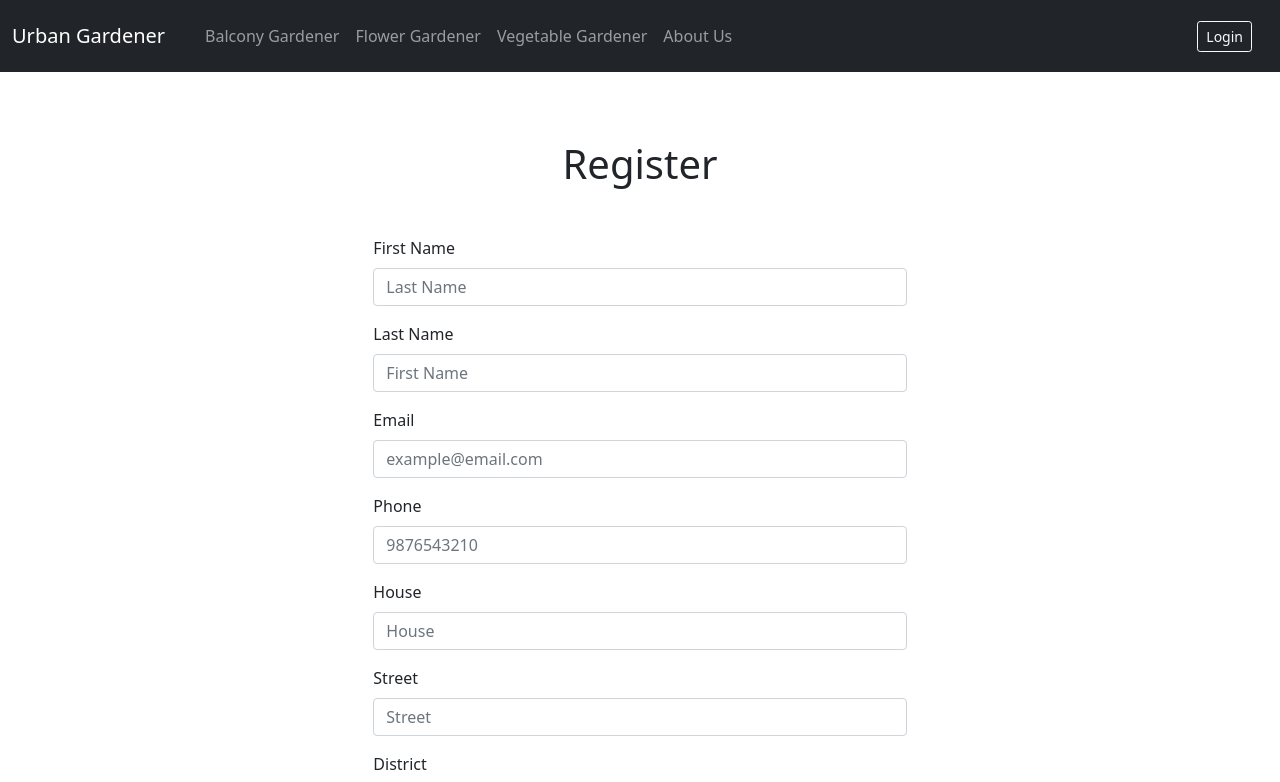
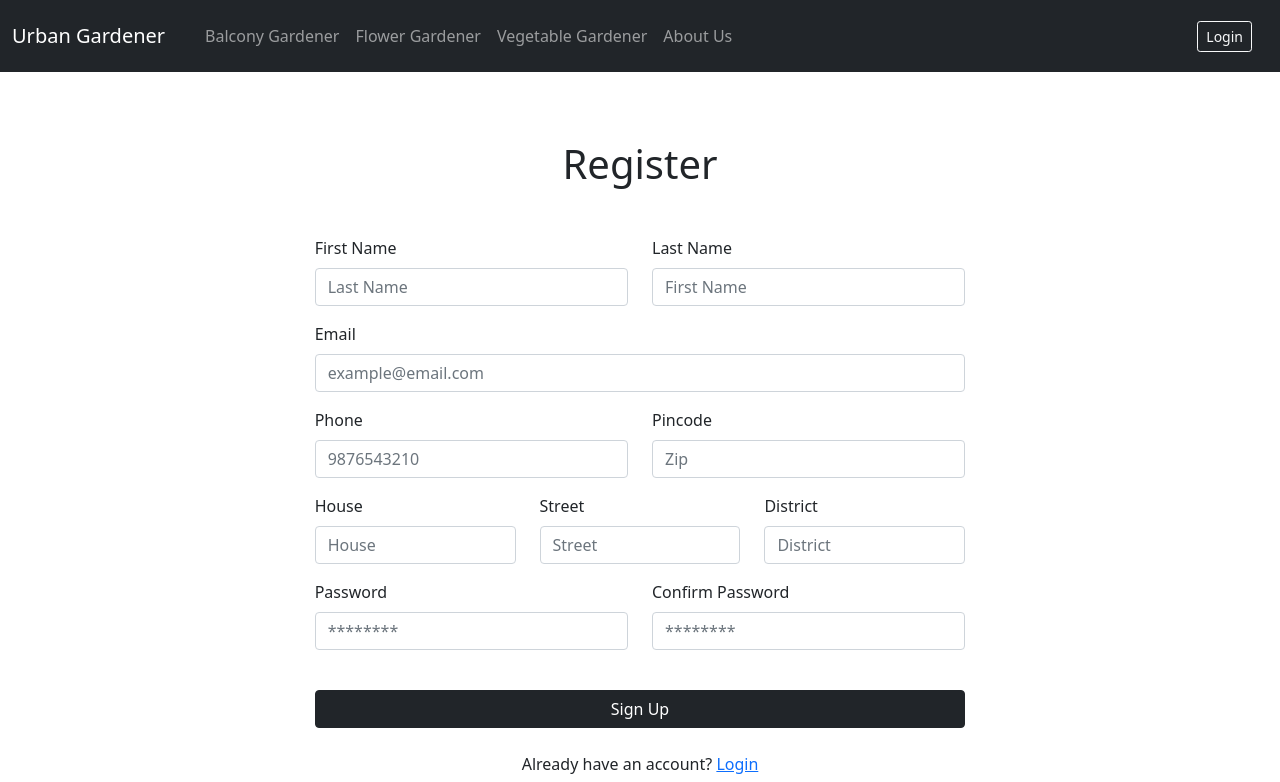
Before and after one commit to georgeclifford/gardenerbooking, a React (Create React App) app in the folder frontend/: page /register in a window 1280 px wide. Shown: the top 782 px of the page. Built offline with nearby package versions, Linux system fonts and the light colour scheme; no server answers; the HTML template or start-up script is replaced by a standard one.

Commit message:
Dashboard setup

```diff
--- a/frontend/package.json
+++ b/frontend/package.json
@@ -11,6 +11,7 @@
     "react": "^17.0.2",
     "react-bootstrap": "^2.1.2",
     "react-dom": "^17.0.2",
+    "react-pro-sidebar": "^0.7.1",
     "react-router-dom": "^6.2.1",
     "react-scripts": "5.0.0",
     "react-toastify": "^8.1.1",
--- a/frontend/src/App.js
+++ b/frontend/src/App.js
@@ -55,7 +55,7 @@ function App() {
   return (
     <Fragment>
       <Router>
-      <Navbar isAuth={isAuthenticated} />
+      <Navbar isLoggedin={isAuthenticated} />
           <Routes>
             <Route exact path="/" element = { <> <Carousel setAuth={!setAuth} /> <Cards setAuth={!setAuth} /> </> }/>
             <Route exact path="/login" element = { !isAuthenticated ? ( <Login setAuth = {setAuth} /> ) : ( <Navigate to="/dashboard" /> )} />
--- a/frontend/src/components/Dashboard.js
+++ b/frontend/src/components/Dashboard.js
@@ -1,11 +1,29 @@
 import React, {Fragment, useState, useEffect} from "react";
 import { toast } from "react-toastify";
-// import Sidebar from "./Sidebar";
+import Sidebar from "./Sidebar";
 
 const Dashboard = ({setAuth}) => {
 
-    const [fname,setFName] = useState("");
-    const [lname,setLName] = useState("");
+    // const [c_fname,setFName] = useState("");
+    // const [c_lname,setLName] = useState("");
+
+    const [inputs, setInputs] = useState({
+        fn: "",
+        ln: "",
+        ph: "",
+        un: "",
+        ps: "",
+        hs: "",
+        str: "",
+        pin: "",
+        dist: "",
+      });
+
+      const {fn,ln,un,ph,ps,hs,str,pin,dist} = inputs;
+
+      const onChange = (e) => {
+          setInputs({...inputs,[e.target.name] : e.target.value});
+      }
 
     async function getName() {
         try {
@@ -17,10 +35,14 @@ const Dashboard = ({setAuth}) => {
 
             const parseRes = await response.json();
 
-            console.log(parseRes);
+            // console.log(parseRes);
 
-            setFName(parseRes.c_fname);
-            setLName(parseRes.c_lname);
+            // setFName(parseRes.c_fname);
+            // setLName(parseRes.c_lname);
+
+            setInputs({...inputs, fn: parseRes.c_fname,
+                ln: parseRes.c_lname, ph: parseRes.c_phno, hs: parseRes.c_house,
+                str: parseRes.c_street, pin: parseRes.c_pin, dist: parseRes.c_dist, un: parseRes.username})
 
         } catch (err) {
 
@@ -29,23 +51,76 @@ const Dashboard = ({setAuth}) => {
         }
     }
 
-    const logout = (e) =>{
-        e.preventDefault();
-        localStorage.removeItem("token");
-        setAuth(false);
-        toast.success("Successfully Logged Out!");
-    }
-
     useEffect(() => {
         getName();
-    });
+    }, [0]);
 
     return (
         <Fragment>
-            {/* <Sidebar /> */}
-            <div className="pad1">
-                <h1>Welcome {fname} {lname} </h1>
-                <button className="btn btn-outline-danger" onClick={e => logout(e)}>Logout</button>
+            <div className="d-flex">
+                <Sidebar setAuth={setAuth}/>
+                <div className="pad1 col-lg-7 col-md-7 col-sm-7 m-auto">
+                    <h1 className="mb-5 text-center">Profile</h1>
+                    <form className="row px-5">
+
+                        <div class="col-lg-6 mb-3">
+                            <label for="exampleInputEmail1" class="form-label">First Name</label>
+                            <input type="text" name="fn" value={inputs.fn} onChange={e => onChange(e)} class="form-control" id="exampleInputEmail1" placeholder="Last Name" required />
+                        </div>
+
+                        <div class="col-lg-6 mb-3">
+                            <label for="exampleInputEmail1" class="form-label">Last Name</label>
+                            <input type="text" name="ln" value={inputs.ln} onChange={e => onChange(e)} class="form-control" id="exampleInputEmail1" placeholder="First Name" required />
+                        </div>
+
+                        <div class="col-lg-12 mb-3">
+                            <label for="exampleInputEmail1" class="form-label">Email</label>
+                            <input type="email" name="un" value={inputs.un} onChange={e => onChange(e)} className="form-control" placeholder="example@email.com" required />
+                        </div>
+
+                        <div class="col-lg-6 mb-3">
+                            <label for="exampleInputEmail1" class="form-label">Phone</label>
+                            <input type="text" name="ph" value={inputs.ph} onChange={e => onChange(e)} minLength="10" maxLength="10"  class="form-control" id="exampleInputEmail1" placeholder="9876543210" required />
+                        </div>
+
+                        <div class="col-lg-6 mb-3">
+                            <label for="exampleInputEmail1" class="form-label">Pincode</label>
+                            <input type="text" name="pin" value={inputs.pin} onChange={e => onChange(e)} minLength="6" maxLength="6" class="form-control" id="exampleInputEmail1" placeholder="Zip" required />
+                        </div>
+
+                        <div class="col-lg-4 mb-3">
+                            <label for="exampleInputEmail1" class="form-label">House</label>
+                            <input type="text" name="hs" value={inputs.hs} onChange={e => onChange(e)} class="form-control" id="exampleInputEmail1" placeholder="House" required />
+                        </div>
+
+                        <div class="col-lg-4 mb-3">
+                            <label for="exampleInputEmail1" class="form-label">Street</label>
+                            <input type="text" name="str" value={inputs.str} onChange={e => onChange(e)} class="form-control" id="exampleInputEmail1" placeholder="Street" required />
+                        </div>
+
+                        <div class="col-lg-4 mb-3">
+                            <label for="exampleInputEmail1" class="form-label">District</label>
+                            <input type="text" name="dist" value={inputs.dist} onChange={e => onChange(e)} class="form-control" id="exampleInputEmail1" placeholder="District" required />
+                        </div>
+
+                        {/* <div class="col-lg-6 mb-3">
+                            <label for="exampleInputPassword1" class="form-label">Password</label>
+                            <input type="password" name="password" minLength="5" value={password} onChange={e => onChange(e)} className="form-control" placeholder="********" required />
+                        </div>
+
+                        <div class="col-lg-6 mb-3">
+                            <label for="exampleInputPassword1" class="form-label">Confirm Password</label>
+                            <input type="password" name="confirmpass" value={confirmpass} onChange={e => onChange(e)} minLength="5" class="form-control" placeholder="********" required />
+                        </div> */}
+
+                            <div class="col-lg-12 col-md-6 col-sm-6">
+                            <button class="btn btn-dark mx-1 mt-3">Update Profile</button>
+                            <button class="btn btn-dark mx-1 mt-3">Change Password</button>
+                            <button class="btn btn-danger mx-1 mt-3">Deactivate Account</button>
+                        </div>
+
+                    </form>
+                </div>
             </div>
         </Fragment>
     )
--- a/frontend/src/components/Footer.js
+++ b/frontend/src/components/Footer.js
@@ -59,8 +59,8 @@ return (
                 </div>
 
             </div>
-
-            <div class="footer-copyright text-center py-1" id="copyright">© 2020 Copyright</div>
+            <hr />
+            <div class="footer-copyright text-center py-1 " id="copyright">© 2022 Copyright</div>
 
         </footer>
     </Fragment>
--- a/frontend/src/components/Navbar.js
+++ b/frontend/src/components/Navbar.js
@@ -3,7 +3,7 @@ import { Link } from "react-router-dom";
 
 const Navbar = (props) => {
 
-    const auth = props.isAuth;
+    const isLoggedin = props.isLoggedin;
     const [fname,setFName] = useState("");
     const [lname,setLName] = useState("");
 
@@ -35,7 +35,7 @@ const Navbar = (props) => {
 
     function LoginButton() {
         // const isAuth= props.setAuth;
-        if (auth) {
+        if (isLoggedin) {
             return <Link to="/login" className="btn btn-outline-light btn-sm">{fname} {lname}</Link>
         }
 
--- a/frontend/src/components/Register.js
+++ b/frontend/src/components/Register.js
@@ -60,65 +60,68 @@ const Register = ({setAuth}) => {
 
     return (
         <Fragment>
-            <form onSubmit={onSubmitForm} className="pad1 d-flex flex-column align-items-center">
-                <h1 className="mb-5">Register</h1>
-                <div class="col-lg-5 col-md-7 col-sm-8 mb-3">
+            <div className="pad1 col-lg-7 col-md-7 col-sm-7 m-auto">
+                <h1 className="mb-5 text-center">Register</h1>
+                <form onSubmit={onSubmitForm} className="row px-5">
+
+                    <div class="col-lg-6 mb-3">
                         <label for="exampleInputEmail1" class="form-label">First Name</label>
                         <input type="text" name="c_fname" value={c_fname} onChange={e => onChange(e)} class="form-control" id="exampleInputEmail1" placeholder="Last Name" required />
                     </div>
 
-                <div class="col-lg-5 col-md-7 col-sm-8 mb-3">
+                    <div class="col-lg-6 mb-3">
                         <label for="exampleInputEmail1" class="form-label">Last Name</label>
                         <input type="text" name="c_lname" value={c_lname} onChange={e => onChange(e)} class="form-control" id="exampleInputEmail1" placeholder="First Name" required />
                     </div>
 
-                <div class="col-lg-5 col-md-7 col-sm-8 mb-3">
+                    <div class="col-lg-12 mb-3">
                         <label for="exampleInputEmail1" class="form-label">Email</label>
                         <input type="email" name="username" value={username} onChange={e => onChange(e)} className="form-control" placeholder="example@email.com" required />
                     </div>
 
-                <div class="col-lg-5 col-md-7 col-sm-8 mb-3">
+                    <div class="col-lg-6 mb-3">
                         <label for="exampleInputEmail1" class="form-label">Phone</label>
                         <input type="text" name="c_phno" value={c_phno} onChange={e => onChange(e)} minLength="10" maxLength="10"  class="form-control" id="exampleInputEmail1" placeholder="9876543210" required />
                     </div>
 
-                <div class="col-lg-5 col-md-7 col-sm-8 mb-3">
+                    <div class="col-lg-6 mb-3">
+                        <label for="exampleInputEmail1" class="form-label">Pincode</label>
+                        <input type="text" name="c_pin" value={c_pin} onChange={e => onChange(e)} minLength="6" maxLength="6" class="form-control" id="exampleInputEmail1" placeholder="Zip" required />
+                    </div>
+
+                    <div class="col-lg-4 mb-3">
                         <label for="exampleInputEmail1" class="form-label">House</label>
                         <input type="text" name="c_house" value={c_house} onChange={e => onChange(e)} class="form-control" id="exampleInputEmail1" placeholder="House" required />
                     </div>
 
-                <div class="col-lg-5 col-md-7 col-sm-8 mb-3">
+                    <div class="col-lg-4 mb-3">
                         <label for="exampleInputEmail1" class="form-label">Street</label>
                         <input type="text" name="c_street" value={c_street} onChange={e => onChange(e)} class="form-control" id="exampleInputEmail1" placeholder="Street" required />
                     </div>
 
-                <div class="col-lg-5 col-md-7 col-sm-8 mb-3">
+                    <div class="col-lg-4 mb-3">
                         <label for="exampleInputEmail1" class="form-label">District</label>
                         <input type="text" name="c_dist" value={c_dist} onChange={e => onChange(e)} class="form-control" id="exampleInputEmail1" placeholder="District" required />
                     </div>
 
-                <div class="col-lg-5 col-md-7 col-sm-8 mb-3">
-                    <label for="exampleInputEmail1" class="form-label">Pincode</label>
-                    <input type="text" name="c_pin" value={c_pin} onChange={e => onChange(e)} minLength="6" maxLength="6" class="form-control" id="exampleInputEmail1" placeholder="Zip" required />
-                </div>
-
-                <div class="col-lg-5 col-md-7 col-sm-8 mb-3">
+                    <div class="col-lg-6 mb-3">
                         <label for="exampleInputPassword1" class="form-label">Password</label>
                         <input type="password" name="password" minLength="5" value={password} onChange={e => onChange(e)} className="form-control" placeholder="********" required />
                     </div>
 
-                <div class="col-lg-5 col-md-7 col-sm-8 mb-3">
+                    <div class="col-lg-6 mb-3">
                         <label for="exampleInputPassword1" class="form-label">Confirm Password</label>
                         <input type="password" name="confirmpass" value={confirmpass} onChange={e => onChange(e)} minLength="5" class="form-control" placeholder="********" required />
                     </div>
 
-                <div class="col-lg-5 col-md-7 col-sm-8 d-grid gap-4">
+                    <div class="col-lg-12 d-grid gap-4">
                         <button class="btn btn-dark d-block mt-4">Sign Up</button>
                         <p className="text-center">
                             Already have an account? <Link to="/login">Login</Link>
                         </p>
                     </div>
                 </form>
+            </div>
         </Fragment>
     )
 };
```
Also changed, not shown: frontend/src/components/Sidebar.js (+66 -60 lines), frontend/src/styles/styles.css (+14 -0 lines), 2 other files (tests, documents, lock files or other folders). Lines whose indentation alone changed are shown as unchanged.
